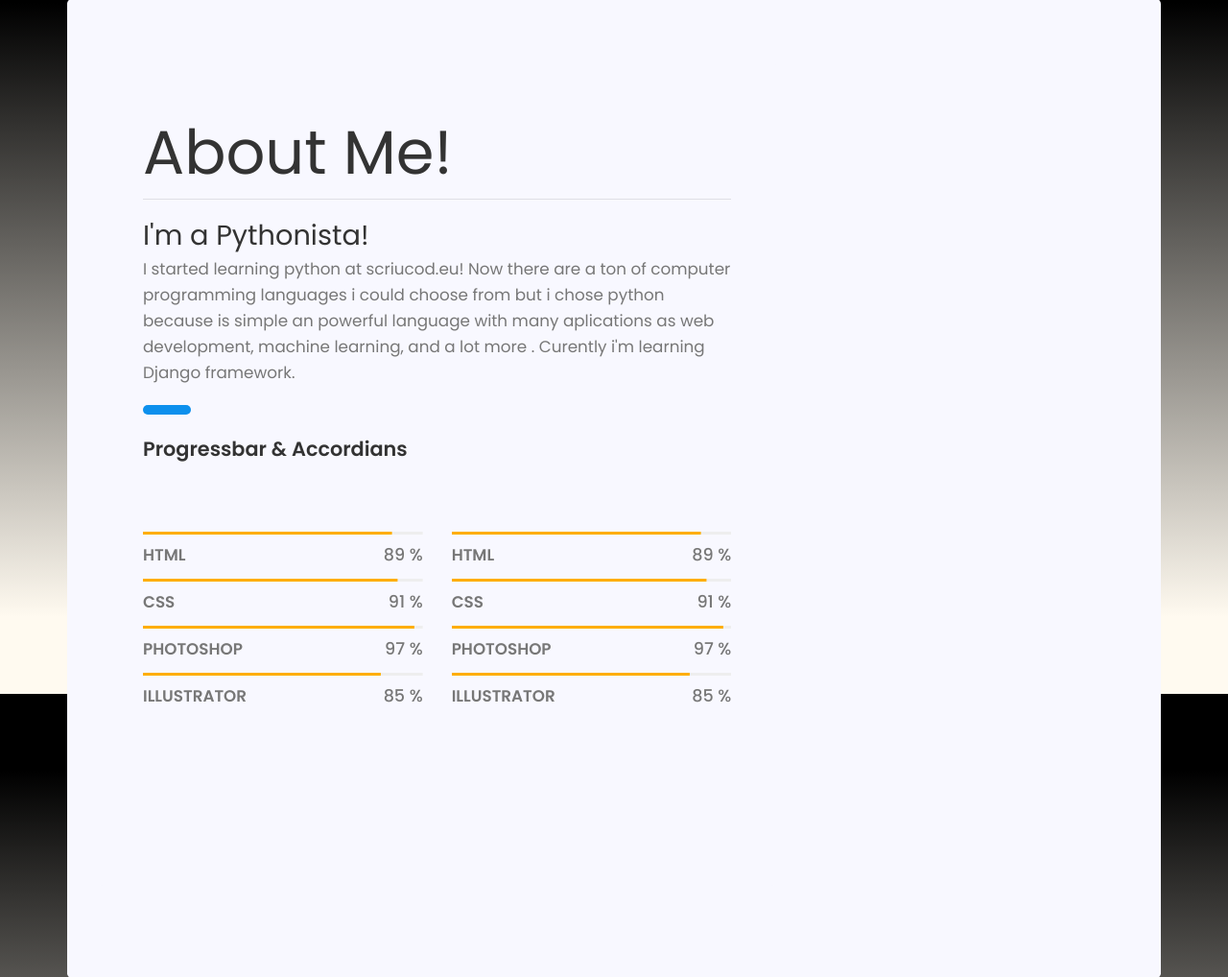
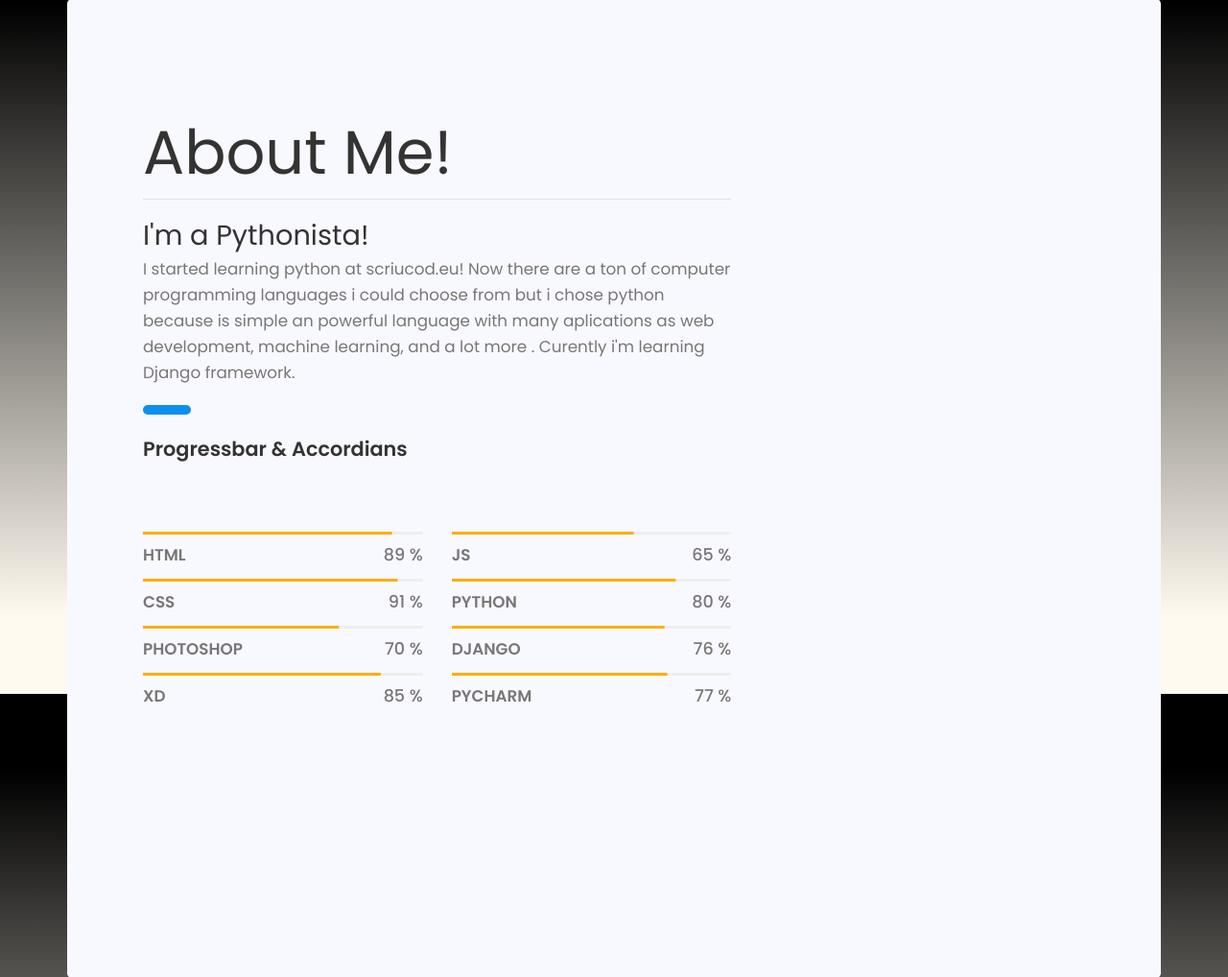
Before and after one commit to GhitaAlexandruIon/portfolio, a Django app: page /blog/about/ in a window 1280 px wide. Shown: the part 77-1095 px from the top of the page at 96% size. Run offline with Django 3.2, Linux system fonts and the light colour scheme; parts of the project's set-up code (start-up, migrations or seed data) failed here and were passed over; some libraries are stand-ins or nearby versions.

Commit message:
new base templates

```diff
--- a/blog/templates/blog/about.html
+++ b/blog/templates/blog/about.html
@@ -1,4 +1,4 @@
-{% extends 'blog/base.html' %}
+{% extends 'blog_base.html' %}
     {% block title %}About {{ block.super }}{% endblock %}
 {% block content %}
     <div class="jumbotron">
--- a/blog/templates/blog/comment_form.html
+++ b/blog/templates/blog/comment_form.html
@@ -1,4 +1,4 @@
-{% extends 'blog/base.html' %}
+{% extends 'blog_base.html' %}
 {% load bootstrap4 %}
     {% block title %}{{ block.super }} | Add Comment{% endblock %}
 {% block content %}
--- a/blog/templates/blog/contact.html
+++ b/blog/templates/blog/contact.html
@@ -1,4 +1,4 @@
-{% extends 'blog/base.html' %}
+{% extends 'blog_base.html' %}
 {% load bootstrap4 %}
     {% block title %}Contact {{ block.super }}{% endblock %}
 
--- a/blog/templates/blog/email_sent.html
+++ b/blog/templates/blog/email_sent.html
@@ -1,4 +1,4 @@
-{% extends 'blog/base.html' %}
+{% extends 'blog_base.html' %}
     {% block title %}Success {{ block.super }}{% endblock %}
 
 {% block content %}
--- a/blog/templates/blog/post_confirm_delete.html
+++ b/blog/templates/blog/post_confirm_delete.html
@@ -1,4 +1,4 @@
-{% extends 'blog/base.html' %}
+{% extends 'blog_base.html' %}
     {% block title %}{{ block.super }} | Confirm Delete{% endblock %}
 {% block content %}
     <form method="POST">
--- a/blog/templates/blog/post_detail.html
+++ b/blog/templates/blog/post_detail.html
@@ -1,4 +1,4 @@
-{% extends 'blog/base.html' %}
+{% extends 'blog_base.html' %}
 {% block title %}{{ block.super }} | Detail{% endblock %}
 
 
--- a/blog/templates/blog/post_draft_list.html
+++ b/blog/templates/blog/post_draft_list.html
@@ -1,4 +1,4 @@
-{% extends 'blog/base.html' %}
+{% extends 'blog_base.html' %}
     {% block title %}{{ block.super }} | Draft{% endblock %}
 
 {% block content %}
--- a/blog/templates/blog/post_form.html
+++ b/blog/templates/blog/post_form.html
@@ -1,4 +1,4 @@
-{% extends 'blog/base.html' %}
+{% extends 'blog_base.html' %}
     {% block title %}{{ block.super }} | Form{% endblock %}
 {% block content %}
     {% load bootstrap4 %}
--- a/blog/templates/blog/post_list.html
+++ b/blog/templates/blog/post_list.html
@@ -1,4 +1,4 @@
-{% extends 'blog/base.html' %}
+{% extends 'blog_base.html' %}
 {% block title %}{{ block.super }}{% endblock %}
 {% block content %}
     <div class="center">
--- a/blog/templates/registration/login.html
+++ b/blog/templates/registration/login.html
@@ -1,4 +1,4 @@
-{% extends 'blog/base.html' %}
+{% extends 'blog_base.html' %}
 {% load bootstrap4 %}
     {% block title %}{{ block.super }} | Login{% endblock %}
 {% block content %}
--- a/manage.py
+++ b/manage.py
@@ -5,7 +5,7 @@ import sys
 
 
 def main():
-    os.environ.setdefault('DJANGO_SETTINGS_MODULE', 'personal_portofolio.settings')
+    os.environ.setdefault('DJANGO_SETTINGS_MODULE', 'personal_portofolio.local_settings')
     try:
         from django.core.management import execute_from_command_line
     except ImportError as exc:
--- a/portfolio/templates/portfolio/home.html
+++ b/portfolio/templates/portfolio/home.html
@@ -1,13 +1,16 @@
 {% extends 'base.html' %}
 {% load static %}
 
+
 {% block content %}
+
     <div class="container">
     <h2 class="mt-5">Portfolio</h2>
     <hr>
     <div class="row">
     {% for project in projects %}
         <div class="col-lg-4 col-md-6 col-sm-8">
+
 
             {% if project.url %}
                 <a href="{{ project.url }}">
--- /dev/null
+++ b/templates/new_base.html
@@ -0,0 +1,39 @@
+{% load static %}
+<!DOCTYPE html>
+<html lang="en">
+<head>
+    <title></title>
+    <meta http-equiv="X-UA-Compatible" content="">
+    <meta name="viewport" content="width=device-width, initial-scale=1">
+    <meta charset="UTF-8">
+    <!-- Font -->
+    <link href="https://fonts.googleapis.com/css?family=Poppins:400,500,600,700%7CAllura" rel="stylesheet">
+    <!-- Stylesheets -->
+    <link href="{% static 'css/ionicons.css' %}" rel="stylesheet">
+    <link href="{% static 'css/fluidbox.css' %}" rel="stylesheet">
+    <link href="{% static 'css/styles.css' %}" rel="stylesheet">
+    <link href="{% static 'css/responsive.css' %}" rel="stylesheet">
+</head>
+<body>
+{% block new_base %}
+
+{% endblock %}
+
+
+<script src="{% static 'js/jquery-3.2.1.min.js' %}"></script>
+
+<script src="{% static 'js/tether.min.js' %}"></script>
+
+<script src="{% static 'js/bootstrap.js' %}"></script>
+
+<script src="{% static 'js/isotope.pkgd.min.js' %}"></script>
+
+<script src="{% static 'js/jquery.waypoints.min.js' %}"></script>
+
+<script src="{% static 'js/progressbar.min.js' %}"></script>
+
+<script src="{% static 'js/jquery.fluidbox.min.js' %}"></script>
+
+<script src="{% static 'js/scripts.js' %}"></script>
+</body>
+</html>
--- a/templates/progres_bar.html
+++ b/templates/progres_bar.html
@@ -1,20 +1,5 @@
-{% load static %}
-<!DOCTYPE HTML>
-<html lang="en">
-<head>
-    <title></title>
-    <meta http-equiv="X-UA-Compatible" content="IE=edge">
-    <meta name="viewport" content="width=device-width, initial-scale=1">
-    <meta charset="UTF-8">
-    <!-- Font -->
-    <link href="https://fonts.googleapis.com/css?family=Poppins:400,500,600,700%7CAllura" rel="stylesheet">
-    <link href="{% static 'css/ionicons.css' %}" rel="stylesheet">
-    <link href="{% static 'css/fluidbox.css' %}" rel="stylesheet">
-    <link href="{% static 'css/styles.css' %}" rel="stylesheet">
-    <link href="{% static 'css/responsive.css' %}" rel="stylesheet">
-</head>
-<body>
-
+{% extends 'new_base.html' %}
+{% block new_base  %}
 <section class="accordian-section section">
     <div class="container">
         <div class="row">
@@ -33,53 +18,35 @@
                     <div></div>
                     <p class="progress-title"><b>CSS</b></p></div>
 
-                <div class="line-progress margin-b-20" data-prog-percent=".97">
+                <div class="line-progress margin-b-20" data-prog-percent=".70">
                     <div></div>
                     <p class="progress-title"><b>PHOTOSHOP</b></p></div>
 
                 <div class="line-progress margin-b-50" data-prog-percent=".85">
                     <div></div>
-                    <p class="progress-title"><b>ILLUSTRATOR</b></p></div>
+                    <p class="progress-title"><b>XD</b></p></div>
 
             </div><!-- col-sm-6 -->
             <div class="col-md-12 col-lg-6">
 
-                <div class="line-progress margin-b-20" data-prog-percent=".89">
+                <div class="line-progress margin-b-20" data-prog-percent=".65">
                     <div></div>
-                    <p class="progress-title"><b>HTML</b></p></div>
+                    <p class="progress-title"><b>JS</b></p></div>
 
-                <div class="line-progress margin-b-20" data-prog-percent=".91">
+                <div class="line-progress margin-b-20" data-prog-percent=".80">
                     <div></div>
-                    <p class="progress-title"><b>CSS</b></p></div>
+                    <p class="progress-title"><b>PYTHON</b></p></div>
 
-                <div class="line-progress margin-b-20" data-prog-percent=".97">
+                <div class="line-progress margin-b-20" data-prog-percent=".76">
                     <div></div>
-                    <p class="progress-title"><b>PHOTOSHOP</b></p></div>
+                    <p class="progress-title"><b>DJANGO</b></p></div>
 
-                <div class="line-progress margin-b-50" data-prog-percent=".85">
+                <div class="line-progress margin-b-50" data-prog-percent=".77">
                     <div></div>
-                    <p class="progress-title"><b>ILLUSTRATOR</b></p></div>
+                    <p class="progress-title"><b>PYCHARM</b></p></div>
 
             </div><!-- col-sm-6 -->
         </div><!-- row -->
     </div><!-- container -->
 </section>
-
-<script src="{% static 'js/jquery-3.2.1.min.js' %}"></script>
-
-<script src="{% static 'js/tether.min.js' %}"></script>
-
-<script src="{% static 'js/bootstrap.js' %}"></script>
-
-<script src="{% static 'js/isotope.pkgd.min.js' %}"></script>
-
-<script src="{% static 'js/jquery.waypoints.min.js' %}"></script>
-
-<script src="{% static 'js/progressbar.min.js' %}"></script>
-
-<script src="{% static 'js/jquery.fluidbox.min.js' %}"></script>
-
-<script src="{% static 'js/scripts.js' %}"></script>
-
-</body>
-</html>
+{% endblock %}
```
Also changed, not shown: blog/static/css/styles.css (+0 -8 lines), templates/base.html (+9 -15 lines), templates/header.html (+15 -24 lines), templates/blog_base.html (line endings or trailing spaces), templates/footer.html (line endings or trailing spaces), templates/navbar.html (line endings or trailing spaces).
